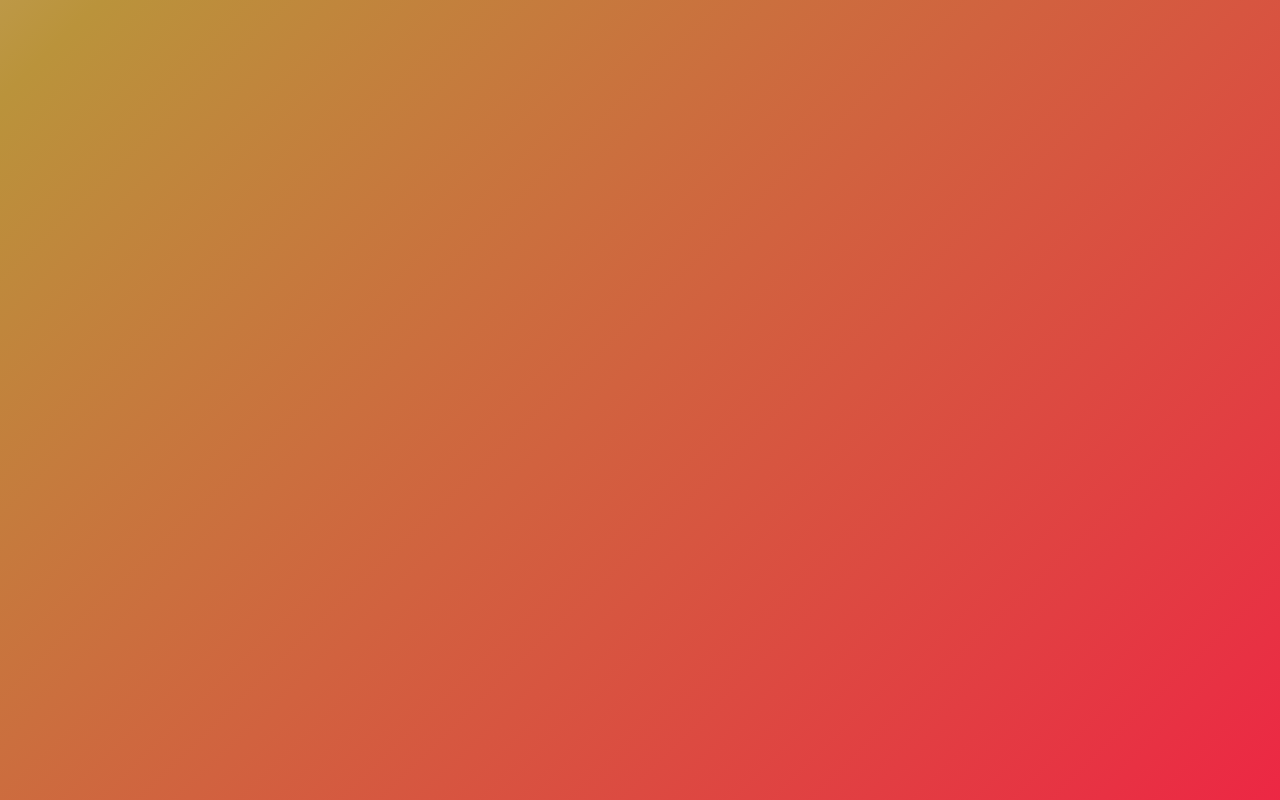
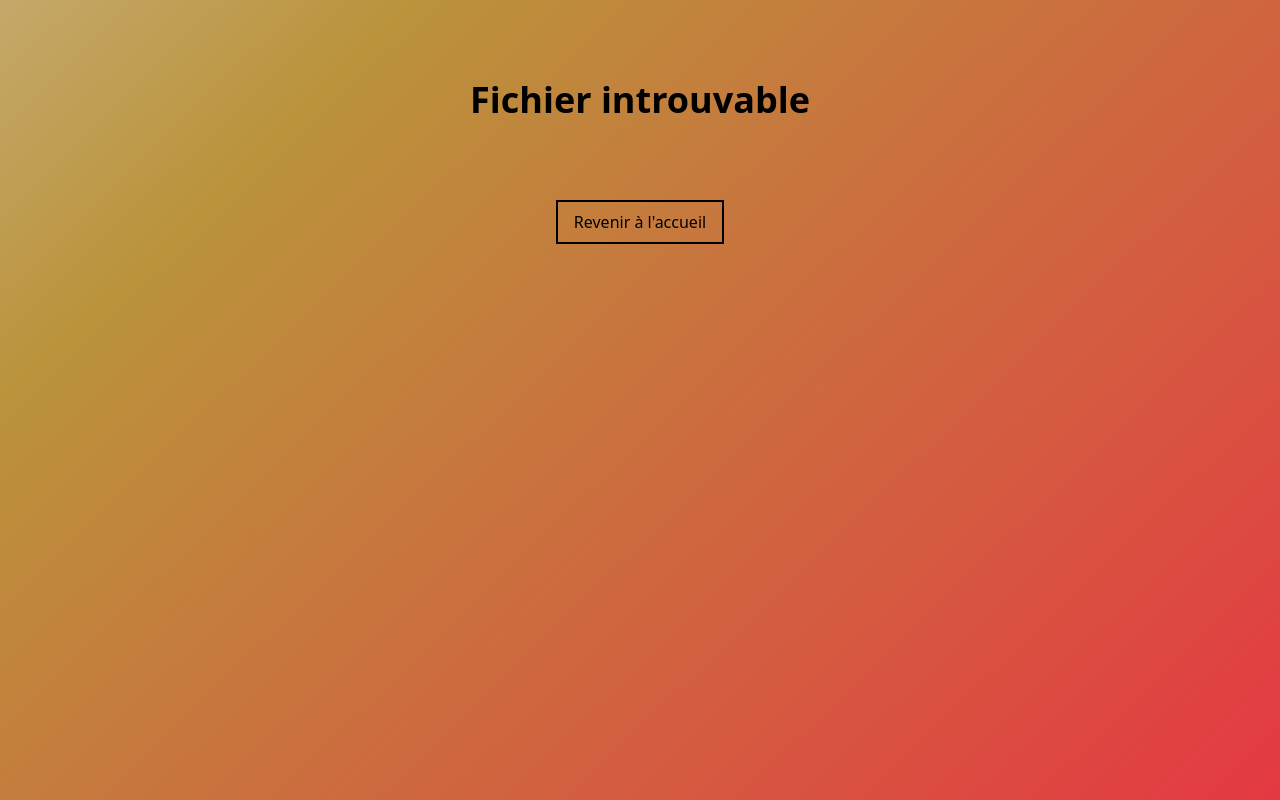
Before and after one commit to Kylian2/livrairie, a Nuxt app in the folder books-front/: page /introuvable in a window 1280 px wide. Before the commit this address had no page. Built offline with nearby package versions, Linux system fonts and the light colour scheme.

Commit message:
verifiaction de l'existence + possession du livre

```diff
--- a/books-front/pages/books/[id].vue
+++ b/books-front/pages/books/[id].vue
@@ -39,6 +39,8 @@ if(process.client){
     }).then((response) => {
         if(typeof response === "object" && response !== null){
             book = response[0]
+        }else if(response === 'false'){
+            navigateTo('/introuvable')
         }
     })
 
--- /dev/null
+++ b/books-front/pages/introuvable.vue
@@ -0,0 +1,6 @@
+<template>
+    <div class="flex flex-col justify-center items-center">
+        <p class="text-center text-4xl font-bold my-20">Fichier introuvable</p>
+        <NuxtLink class="border-black border-2 py-2 px-4" to="/">Revenir à l'accueil</NuxtLink>
+    </div>
+</template>
```
Also changed, not shown: 1 other file (tests, documents, lock files or other folders).
